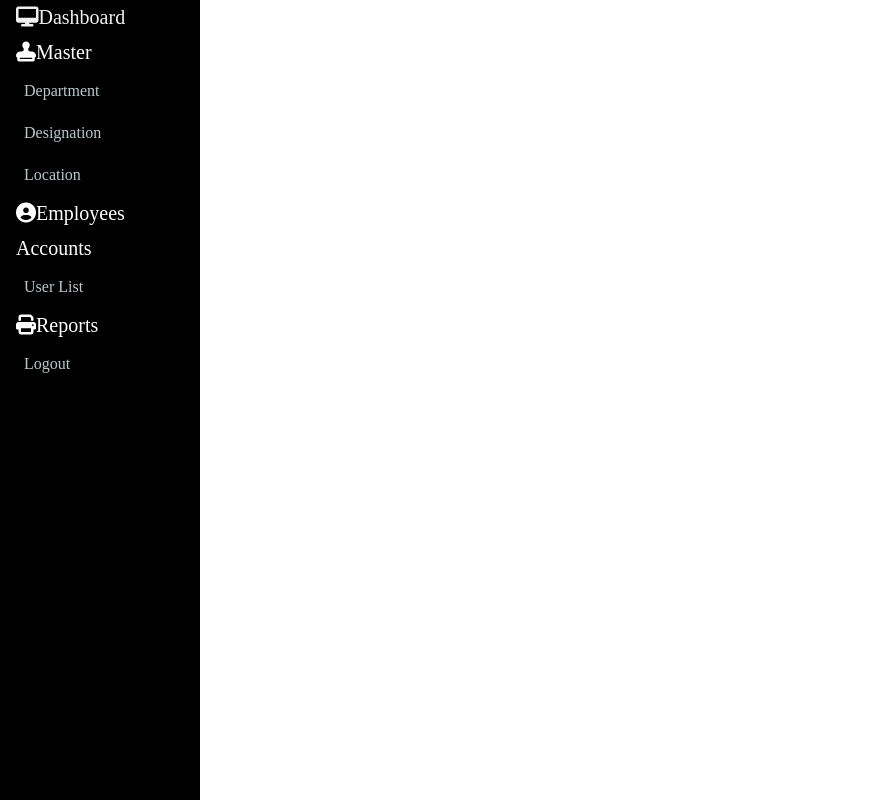
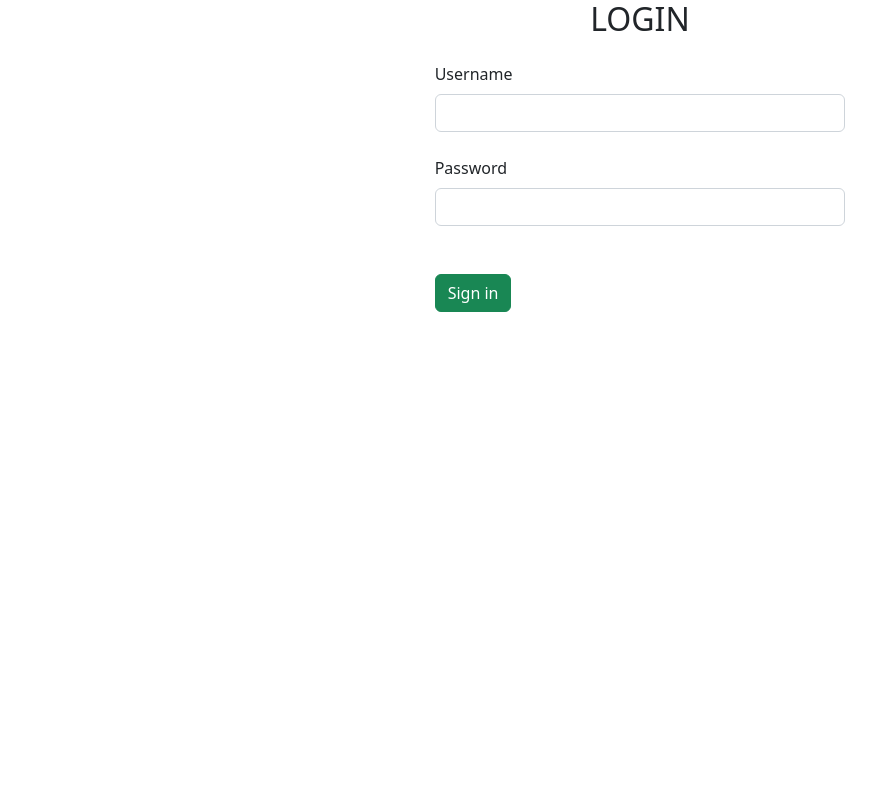
Before and after one commit to ArathiSajeevan/EmployeeCRM-sample, a Django app: page / in a window 1280 px wide. Shown: the whole page, without its empty margins (0-892 px from the left). Run offline with Django 4.2, Linux system fonts and the light colour scheme.

Commit message:
add login authentication

```diff
--- /dev/null
+++ b/accounts/urls.py
@@ -0,0 +1,6 @@
+from django.urls import path
+from .views import *
+
+urlpatterns = [
+    path('',login_user,name="login"),
+]
--- a/accounts/views.py
+++ b/accounts/views.py
@@ -1,3 +1,26 @@
-from django.shortcuts import render
+from django.shortcuts import render, redirect
+from django.contrib.auth import authenticate, login, logout
+from django.contrib.auth.models import User
+from django.contrib import messages
 
 # Create your views here.
+
+def login_user(request):
+    template_name = "accounts/login.html"
+    if request.method == 'POST':
+        username = request.POST.get("username")
+        password = request.POST.get("password")
+        cus_user = User.objects.filter(username=username).exists()
+        if cus_user:
+            custome_user = User.objects.get(username=username)
+            user = authenticate(request, username=username, password=password)
+            if user:
+                login(request, user)
+                return redirect('dashboard')
+            else:
+                context = {"msg":"Invalid Credentials"}
+                return render(request,template_name,context=context)
+        else:
+            context = {"msg":"Incorrect Username"}
+            return render(request, template_name, context=context)
+    return render(request, template_name)
--- a/core/urls.py
+++ b/core/urls.py
@@ -20,5 +20,7 @@ from django.conf.urls.static import static
 
 urlpatterns = [
     path('admin/', admin.site.urls),
-    path('',include('master.urls')),
+    path('masters/',include('master.urls')),
+    path('', include('django.contrib.auth.urls')),
+    path('', include('accounts.urls')),
 ]
--- a/master/views.py
+++ b/master/views.py
@@ -1,6 +1,10 @@
 from django.shortcuts import render, redirect
+from django.contrib.auth.decorators import login_required
+from django.views.decorators.cache import cache_control
 
 # Create your views here.
 
+@login_required
+@cache_control(no_cache=True, must_revalidate=True, no_store=True)
 def dashboard(request):
     return render(request, 'master/dashboard.html')
--- /dev/null
+++ b/templates/accounts/login.html
@@ -0,0 +1,41 @@
+<!DOCTYPE html>
+<html lang="en">
+<head>
+    <meta charset="UTF-8">
+    <meta name="viewport" content="width=device-width, initial-scale=1.0">
+    <title>Login</title>
+</head>
+<body>
+    <link rel="stylesheet" href="https://cdn.jsdelivr.net/npm/bootstrap@5.2.3/dist/css/bootstrap.min.css">
+  <div class="row">
+    <div class="col-md-4"></div>
+    <div class="col-md-4">
+      <form action="/" method="post" autocomplete="off">
+          {% csrf_token %}
+          <!-- Username input -->
+          <div class="form-outline mb-4">
+
+            <h2><center>LOGIN</center></h2>
+          </div>
+          <div class="form-outline mb-4">
+
+            <label class="form-label" for="form2Example1">Username</label>
+            <input type="text" name="username" id="form2Example1" class="form-control" />
+          </div>
+
+          <!-- Password input -->
+          <div class="form-outline mb-4">
+            <label class="form-label" for="form2Example2">Password</label>
+            <input type="password" name="password" id="form2Example2" class="form-control" />
+          </div>
+          <div class="col">
+            {% if msg %}
+              <p style="color: red;">{{msg}}</p>
+            {% endif %}
+          </div><br>
+          <div>
+            <button type="submit" class="btn btn-success">Sign in</button>
+          </div>
+      </form>
+</body>
+</html>
--- a/templates/master/dashboard.html
+++ b/templates/master/dashboard.html
@@ -9,8 +9,9 @@
     {% load static %}
     <link rel="stylesheet" href="{% static 'bootstrap\css\bootstrap-grid.min.css' %}">
     <link rel="stylesheet" href="https://cdn.jsdelivr.net/npm/bootstrap@5.2.3/dist/css/bootstrap.min.css">
+    <link rel="stylesheet" href="https://cdnjs.cloudflare.com/ajax/libs/font-awesome/6.4.0/css/all.min.css">
     {% block content %}
-        <center><h1 class="page-header text-primary text-center">Dashboard</h1></center>
+        <h1 class="page-header text-primary text-center"><center>Dashboard</center></h1>
     {% endblock %}
 </head>
 </html>
```
Also changed, not shown: db.sqlite3.
